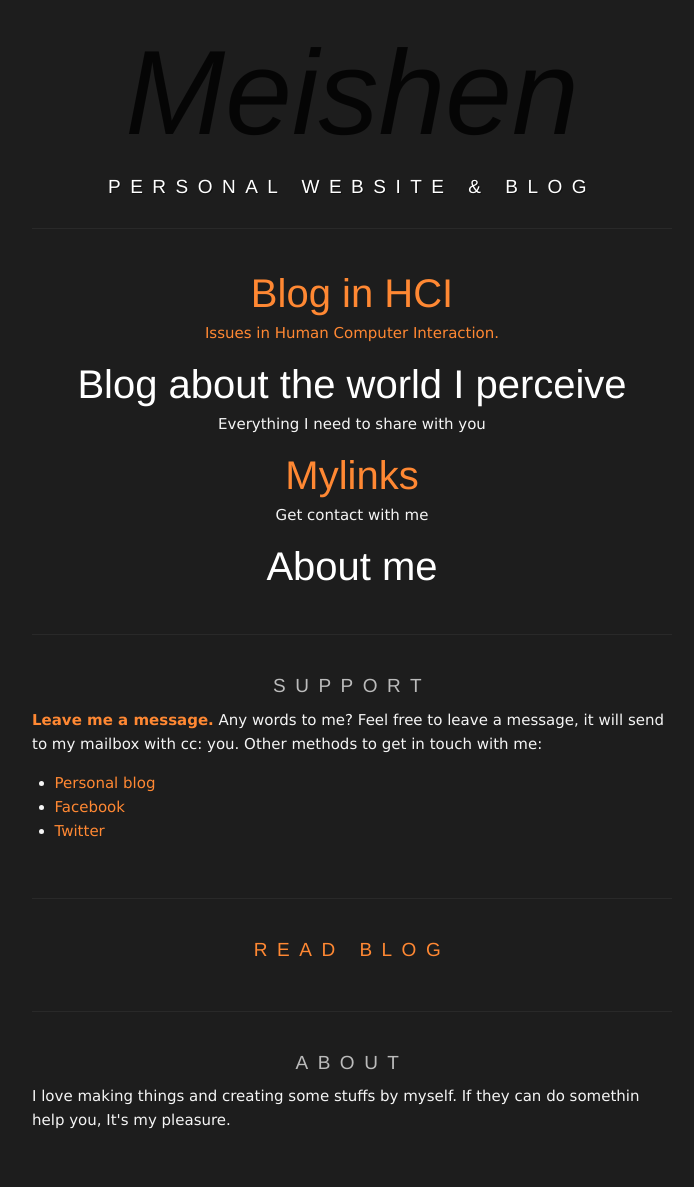
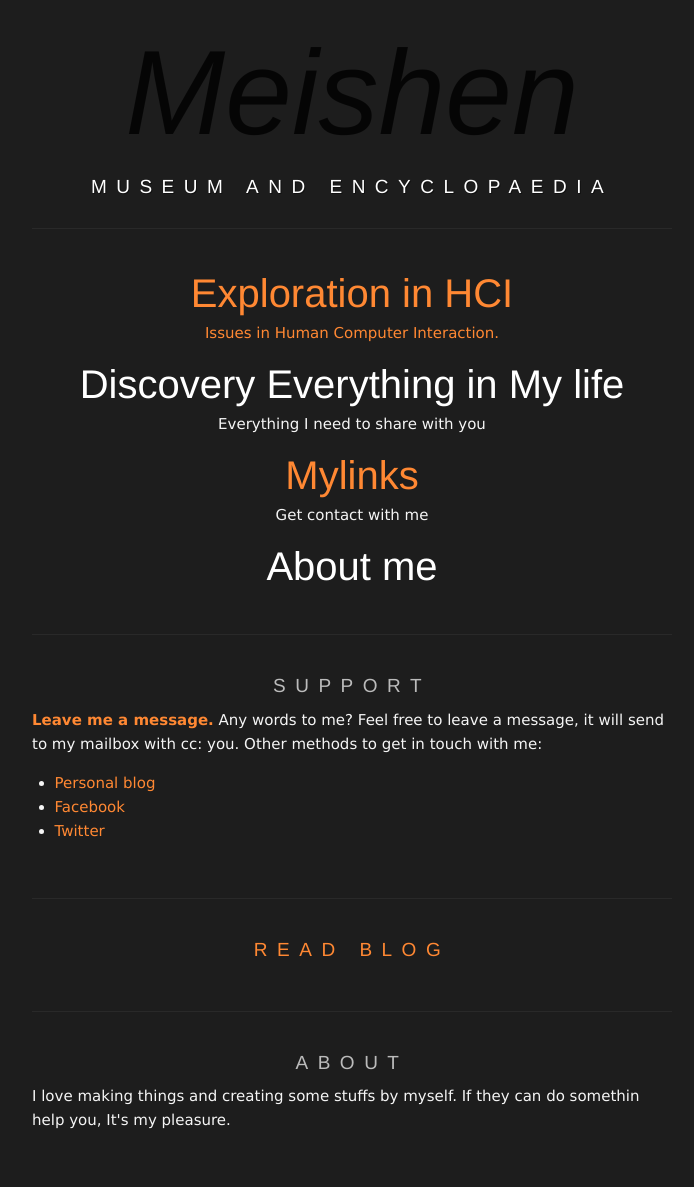
Before and after one commit to meishen1991/meishen1991.github.com, a Jekyll site: the page index.html, which Jekyll copies as it is, in a window 1280 px wide. Shown: the whole page, without its empty margins (288-982 px from the left). Built offline with Jekyll 4.4.1, drawn with Linux system fonts in a browser that asks for light colours.

Commit message:
Update index.html

```diff
--- a/index.html
+++ b/index.html
@@ -6,21 +6,21 @@
   <meta name="author" content="Meishen" />
   <link rel="stylesheet" href="/style.css" type="text/css" media="screen" />
 
-  <title>Meishen's Website and Blog</title>
+  <title>Meishen's Museum and Encyclopaedia</title>
 </head>
 <body class="index">
 
   <div id="wrap">
     <div id="masthead">
       <h1 id="title" class="groover logo" data-groover-panes="10">Meishen</h1>
-      <h2>Personal Website & Blog </h2>
+      <h2> Museum and Encyclopaedia</h2>
     </div>
 
     <section id="featuring">
 
-      <h3><a href="http://zzgary.github.io/wireframeguess">Blog in  HCI</h3>
+      <h3><a href="http://zzgary.github.io/wireframeguess">Exploration in HCI</h3>
       <p>Issues in Human Computer Interaction.</p>
-      <h3><a href="http://zzgary.github.io/contactmejs"> </a> Blog about the world I perceive</h3>
+      <h3><a href="http://zzgary.github.io/contactmejs"> </a> Discovery Everything in My life</h3>
       <p>Everything I need to share with you</p>
 
 
```
